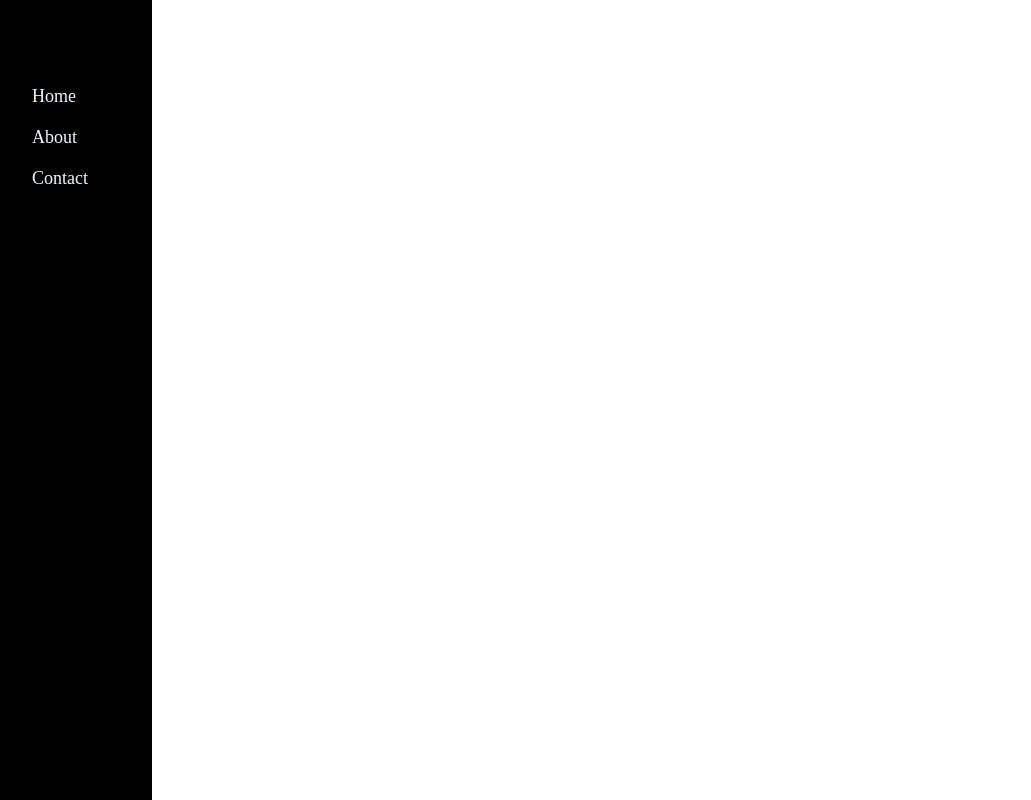
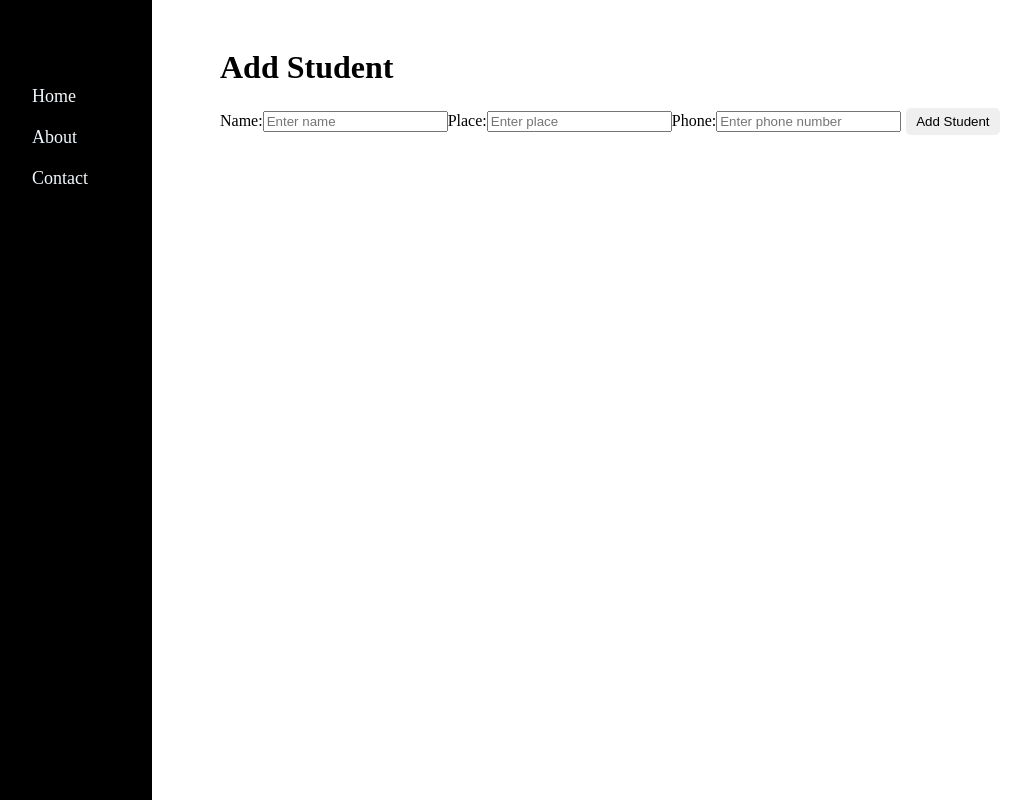
Before and after one commit to najath007/students-table, a React (Vite) app: page /add in a window 1280 px wide. Before the commit this address had no page. Shown: the whole page, without its empty margins (28-1059 px from the left). Built offline with nearby package versions, Linux system fonts and the light colour scheme; data requests are answered from the project's data file.

Commit message:
AddStudent completed

```diff
--- a/db.json
+++ b/db.json
@@ -5,6 +5,18 @@
       "name": "Najath",
       "place": "Vellur",
       "phone": "9876543210"
+    },
+    {
+      "id": "2",
+      "name": "messi",
+      "place": "arguntena",
+      "phone": "5554894985"
+    },
+    {
+      "id": 3,
+      "name": "suarez",
+      "place": "urugey",
+      "phone": "8456131"
     }
   ]
 }
--- a/package.json
+++ b/package.json
@@ -10,6 +10,7 @@
     "preview": "vite preview"
   },
   "dependencies": {
+    "axios": "^1.13.2",
     "react": "^19.1.1",
     "react-dom": "^19.1.1",
     "react-router-dom": "^7.9.5"
--- a/src/App.jsx
+++ b/src/App.jsx
@@ -18,7 +18,7 @@ export default function App() {
           <Route path='/Home' element={<Home />} />
           <Route path='/About' element={<About />} />
           <Route path='/Contact' element={<Contact />} />
-          <Route path='/AddStudent' element={<AddStudent />} />
+          <Route path='/add' element={<AddStudent />} />
           <Route path='/Edit' element= {<Edit />} />
           <Route path='/View' element= {<View />} />
 
--- a/src/components/pages/Home.jsx
+++ b/src/components/pages/Home.jsx
@@ -1,35 +1,28 @@
 import React, { useState, useEffect } from 'react'
 import "./Home.css";
 import { Link } from 'react-router-dom';
+import axios from 'axios';
 
 export default function Home() {
-  const [Students, setStudents] = useState([])
+  const [students, setStudents] = useState([])
 
-  async function loadData() {
-    try {
-      const response = await fetch("http://localhost:5000/students")
-      const data = await response.json()
-      setStudents(data)
-    } catch (error) {
-      console.log(error)
-    }
+  function loadData() {
+    axios.get("http://localhost:5000/students")
+      .then((res) => setStudents(res.data))
+      .catch((err) => console.log(err));
   }
   useEffect(() => {
     loadData();
   }, [])
 
-  async function handleDelete(id) {
-    if (window.confirm("ARE YOU SURE")) {
-      try {
-        await fetch(`http://localhost:5000/students/${id}`, {
-          method: "DELETE",
-        });
-        loadData()
-      } catch (error) {
-        console.log(error)
-      }
+  function handleDelete(id) {
+    if (window.confirm("are ou sure")) {
+      axios.delete(`http://localhost:5000/students/${id}`, {
+        method: "DELETE",
+      }).then(() => {loadData()})
     }
-  };
+  }
+
 
   return (
     <div className="the-table">
@@ -47,7 +40,7 @@ export default function Home() {
             </tr>
           </thead>
           <tbody>
-            {Students.map((stu) => (
+            {students.map((stu) => (
               <tr key={stu.id}>
                 <td>{stu.id}</td>
                 <td>{stu.name}</td>
--- a/src/components/pages/home-page/AddStudent.jsx
+++ b/src/components/pages/home-page/AddStudent.jsx
@@ -1,9 +1,94 @@
-import React from 'react'
+import { useState, useEffect } from "react";
+import { useNavigate } from "react-router-dom";
+import axios from "axios";
 
 export default function AddStudent() {
+  // 👇 Form input states
+  const [name, setName] = useState("");
+  const [place, setPlace] = useState("");
+  const [phone, setPhone] = useState("");
+  const [students, setStudents] = useState([]);
+
+  const navigate = useNavigate();
+
+  // ✅ Load existing students to find next ID
+  useEffect(() => {
+    axios
+      .get("http://localhost:5000/students")
+      .then((res) => setStudents(res.data))
+      .catch((err) => console.log(err));
+  }, []);
+
+  // ✅ Form submit handler
+  const handleSubmit = async (e) => {
+    e.preventDefault(); // stop page reload
+
+    // 1️⃣ Create new student ID
+    let newId = 1;
+    if (students.length > 0) {
+      const allIds = students.map((s) => Number(s.id)); // get all existing IDs
+      const maxId = Math.max(...allIds); // find biggest
+      newId = maxId + 1; // next ID
+    }
+
+    // 2️⃣ Create new student object
+    const newStudent = {
+      id: newId,
+      name: name,
+      place: place,
+      phone: phone,
+    };
+
+    try {
+      // 3️⃣ Send POST request to JSON server
+      await axios.post("http://localhost:5000/students", newStudent);
+
+      alert("✅ Student added successfully!");
+
+      // 4️⃣ Navigate back to home page
+      navigate("/");
+    } catch (error) {
+      console.error("❌ Error adding student:", error);
+    }
+  };
+
+  // ✅ UI section
   return (
-    <div>
+    <div className="add-student">
+      <h1>Add Student</h1>
 
+      <form onSubmit={handleSubmit} className="form-section">
+        <label>Name:</label>
+        <input
+          type="text"
+          value={name}
+          onChange={(e) => setName(e.target.value)}
+          placeholder="Enter name"
+          required
+        />
+
+        <label>Place:</label>
+        <input
+          type="text"
+          value={place}
+          onChange={(e) => setPlace(e.target.value)}
+          placeholder="Enter place"
+          required
+        />
+
+        <label>Phone:</label>
+        <input
+          type="text"
+          value={phone}
+          onChange={(e) => setPhone(e.target.value)}
+          placeholder="Enter phone number"
+          required
+        />
+
+        <button type="submit" className="btn-add">
+          Add Student
+        </button>
+      </form>
     </div>
-  )
+  );
 }
```
Also changed, not shown: 1 other file (tests, documents, lock files or other folders).
